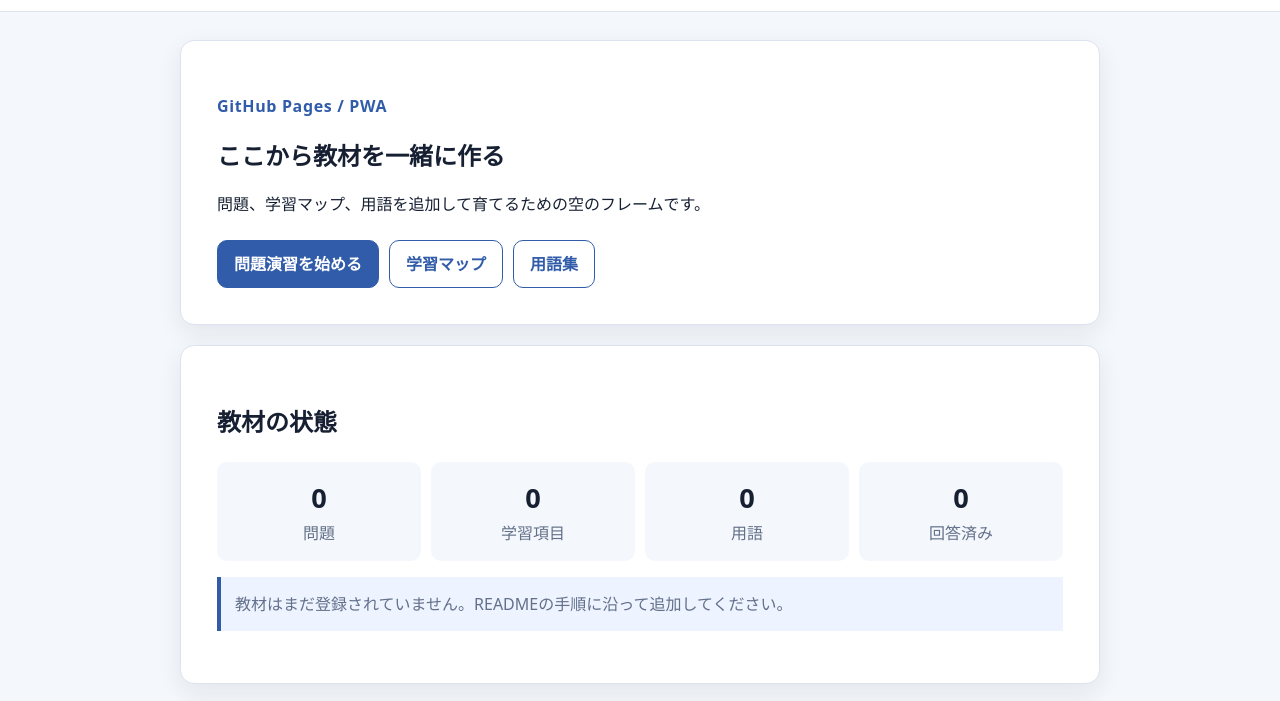
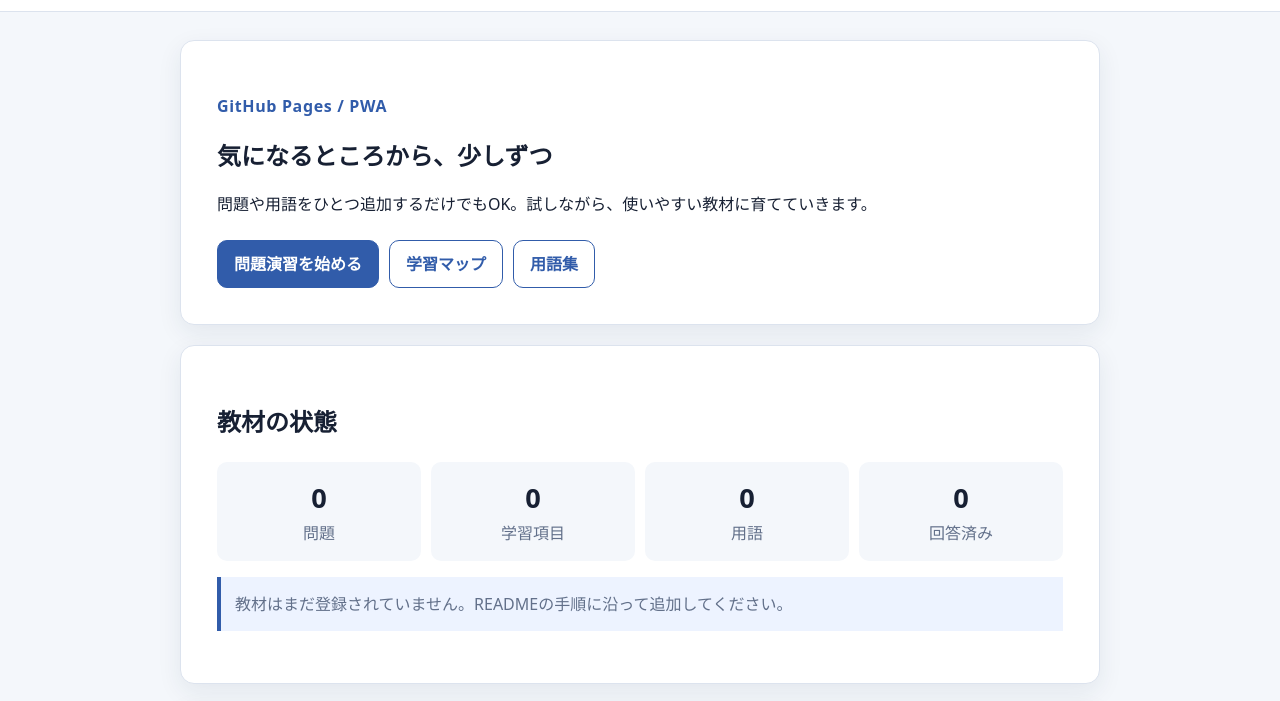
Before and after one commit to ma-garin/jstqb-learning-app, a website: page index.html in a window 1280 px wide. Shown: the part 43-744 px from the top of the page. Drawn offline with Linux system fonts and the light colour scheme.

Commit message:
copy: soften starter page introduction

```diff
--- a/index.html
+++ b/index.html
@@ -16,8 +16,8 @@
   <main class="container">
     <section class="hero">
       <p class="eyebrow">GitHub Pages / PWA</p>
-      <h1>ここから教材を一緒に作る</h1>
-      <p>問題、学習マップ、用語を追加して育てるための空のフレームです。</p>
+      <h1>気になるところから、少しずつ</h1>
+      <p>問題や用語をひとつ追加するだけでもOK。試しながら、使いやすい教材に育てていきます。</p>
       <div class="actions">
         <a class="button primary" href="study.html">問題演習を始める</a>
         <a class="button" href="learning-map.html">学習マップ</a>
```
